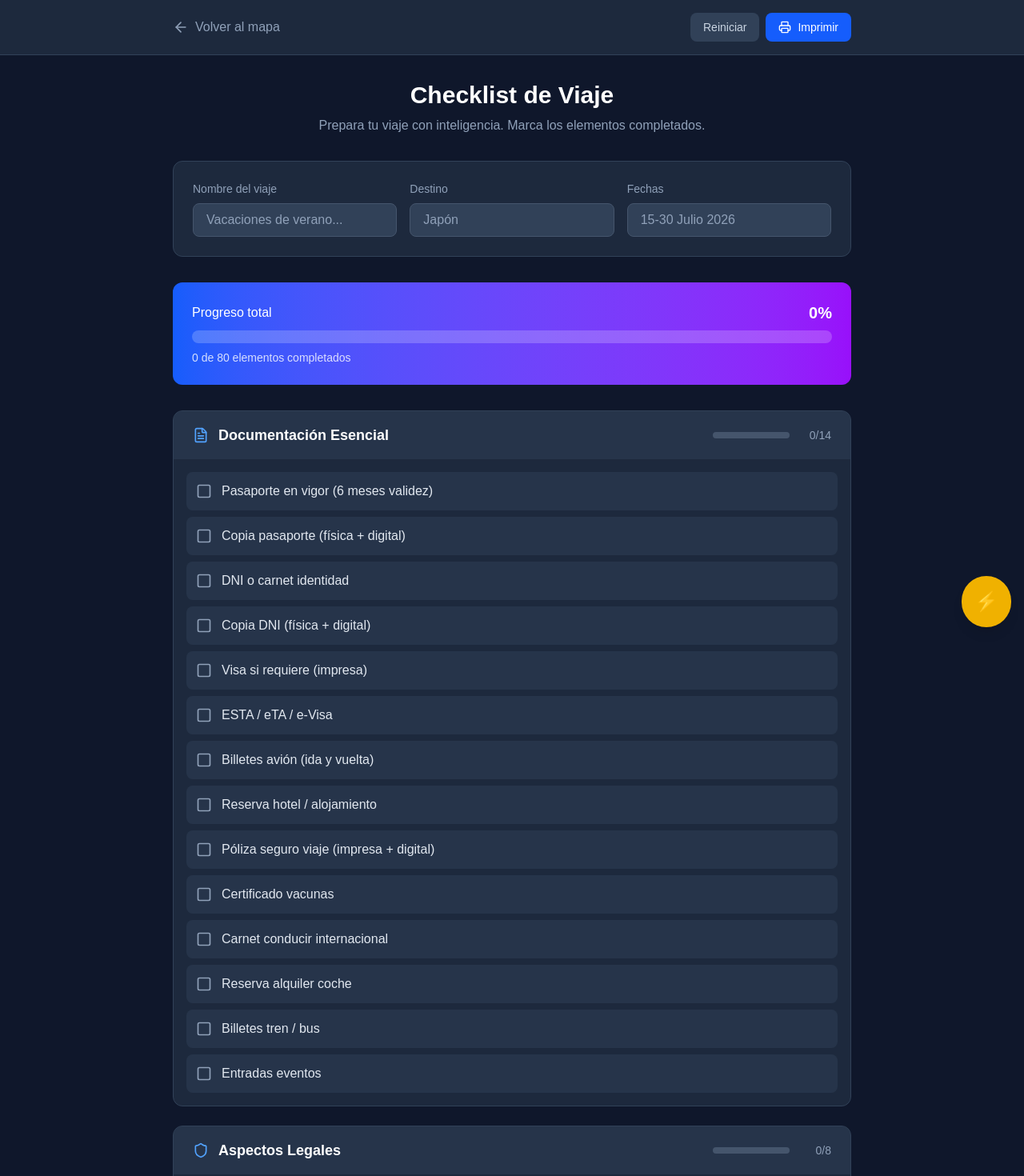
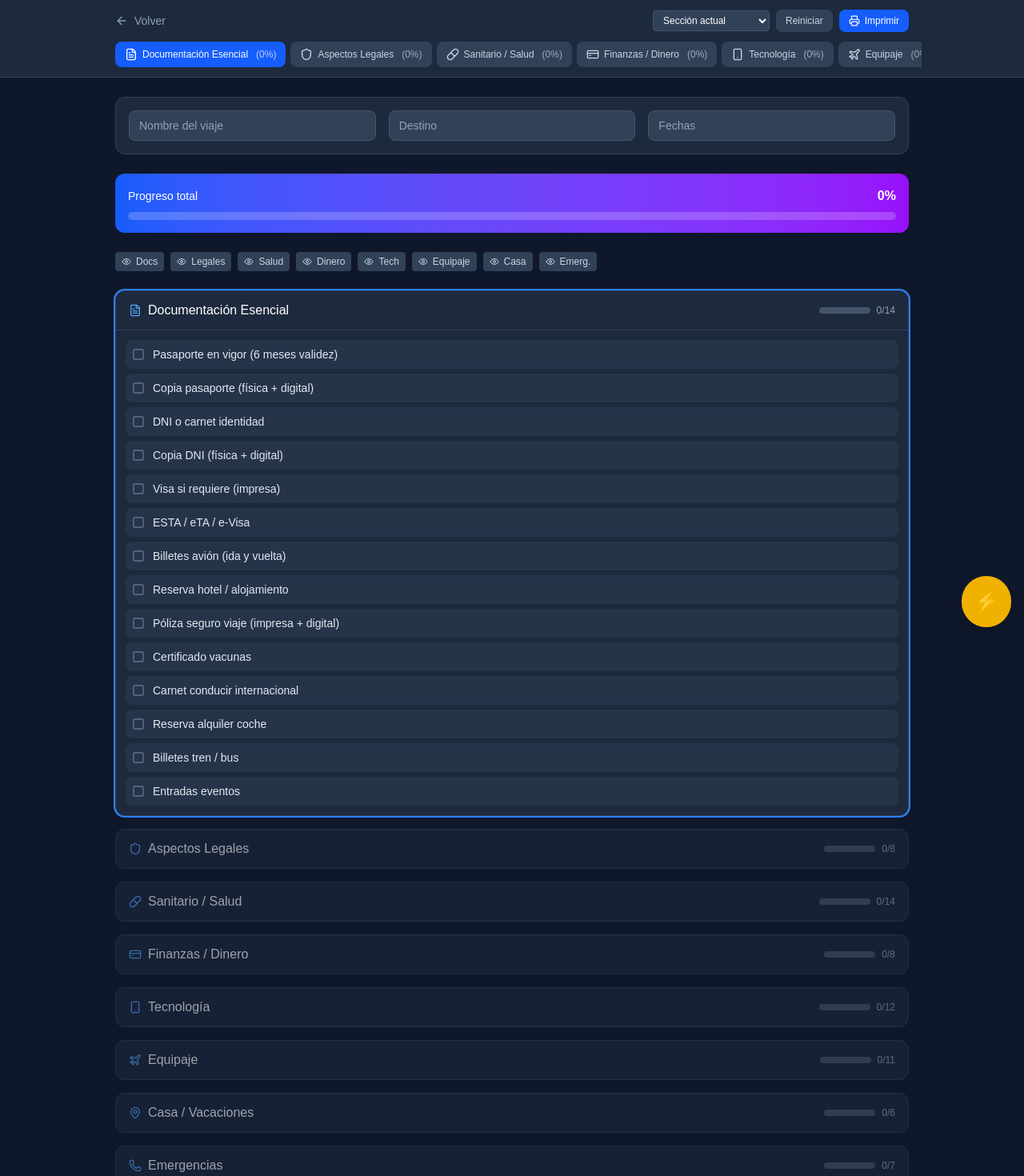
Before and after one commit to mcasrom/viaje-con-inteligencia, a Next.js app: page /checklist in a window 1280 px wide. Shown: the top 1470 px of the page at 80% size. Built offline with nearby package versions, Linux system fonts and the light colour scheme.

Commit message:
feat: transform checklist into tabs with print options

```diff
--- a/src/app/checklist/page.tsx
+++ b/src/app/checklist/page.tsx
@@ -1,12 +1,13 @@
 'use client';
 
-import { useState } from 'react';
+import { useState, useRef } from 'react';
 import Link from 'next/link';
-import { CheckSquare, Square, Printer, ArrowLeft, FileText, Pill, Shield, CreditCard, Smartphone, Plane, MapPin, Phone } from 'lucide-react';
+import { CheckSquare, Square, Printer, ArrowLeft, FileText, Pill, Shield, CreditCard, Smartphone, Plane, MapPin, Phone, Eye, EyeOff } from 'lucide-react';
 
 interface ChecklistCategory {
   id: string;
   name: string;
+  shortName: string;
   icon: React.ReactNode;
   items: { id: string; text: string }[];
 }
@@ -15,7 +16,8 @@ const checklistCategories: ChecklistCategory[] = [
   {
     id: 'documentos',
     name: 'Documentación Esencial',
-    icon: <FileText className="w-5 h-5" />,
+    shortName: 'Docs',
+    icon: <FileText className="w-4 h-4" />,
     items: [
       { id: 'passport', text: 'Pasaporte en vigor (6 meses validez)' },
       { id: 'passport-copy', text: 'Copia pasaporte (física + digital)' },
@@ -36,13 +38,14 @@ const checklistCategories: ChecklistCategory[] = [
   {
     id: 'legales',
     name: 'Aspectos Legales',
-    icon: <Shield className="w-5 h-5" />,
+    shortName: 'Legales',
+    icon: <Shield className="w-4 h-4" />,
     items: [
       { id: 'visa-check', text: 'Verificar requisitos visado' },
-      { id: 'customs', text: '了解海关规定 (Customs regulations)' },
+      { id: 'customs', text: 'Regulaciones aduaneras' },
       { id: 'prohibited', text: 'Revisar objetos prohibidos' },
       { id: 'drugs', text: 'Medicamentos: receta médica inglés' },
-      { id: 'food', text: 'Productos alimentación permits' },
+      { id: 'food', text: 'Productos alimentación permitidos' },
       { id: 'cash-limit', text: 'Límite efectivo Declaración (>10.000$)' },
       { id: 'pets', text: 'Permisos mascotas' },
       { id: 'drone', text: 'Permiso drone si aplica' },
@@ -50,8 +53,9 @@ const checklistCategories: ChecklistCategory[] = [
   },
   {
     id: 'sanitarios',
-    name: 'Sanitarios / Salud',
-    icon: <Pill className="w-5 h-5" />,
+    name: 'Sanitario / Salud',
+    shortName: 'Salud',
+    icon: <Pill className="w-4 h-4" />,
     items: [
       { id: 'vaccines', text: 'Vacunas recomendadas/obligatorias' },
       { id: 'insurance-health', text: 'Seguro médico internacional' },
@@ -60,7 +64,7 @@ const checklistCategories: ChecklistCategory[] = [
       { id: 'prescription', text: 'Receta médica en inglés' },
       { id: 'first-aid', text: 'Botiquín básico' },
       { id: 'painkillers', text: 'Analgésicos' },
-      { id: 'anti diarrhea', text: 'Antidiarreicos' },
+      { id: 'anti-diarrhea', text: 'Antidiarreicos' },
       { id: 'insect', text: 'Repelente insectos' },
       { id: 'sunscreen', text: 'Protector solar' },
       { id: 'altitude', text: 'Medicamentos altitud (si aplica)' },
@@ -72,10 +76,11 @@ const checklistCategories: ChecklistCategory[] = [
   {
     id: 'finanzas',
     name: 'Finanzas / Dinero',
-    icon: <CreditCard className="w-5 h-5" />,
+    shortName: 'Dinero',
+    icon: <CreditCard className="w-4 h-4" />,
     items: [
       { id: 'cash-local', text: 'Efectivo moneda local' },
-      { id: 'cash-euros', text: 'Euros / dólares备用' },
+      { id: 'cash-euros', text: 'Euros / dólares backup' },
       { id: 'cards', text: 'Tarjetas crédito (aviso banco)' },
       { id: 'cards-2', text: 'Tarjeta secundaria backup' },
       { id: 'atm', text: 'Tarjeta ATM internacional' },
@@ -87,7 +92,8 @@ const checklistCategories: ChecklistCategory[] = [
   {
     id: 'tecnologia',
     name: 'Tecnología',
-    icon: <Smartphone className="w-5 h-5" />,
+    shortName: 'Tech',
+    icon: <Smartphone className="w-4 h-4" />,
     items: [
       { id: 'phone', text: 'Móvil cargado + cargador' },
       { id: 'power-bank', text: 'Power bank' },
@@ -106,7 +112,8 @@ const checklistCategories: ChecklistCategory[] = [
   {
     id: 'equipaje',
     name: 'Equipaje',
-    icon: <Plane className="w-5 h-5" />,
+    shortName: 'Equipaje',
+    icon: <Plane className="w-4 h-4" />,
     items: [
       { id: 'luggage', text: 'Maleta principal' },
       { id: 'carry-on', text: 'Equipaje mano' },
@@ -124,7 +131,8 @@ const checklistCategories: ChecklistCategory[] = [
   {
     id: 'hogar',
     name: 'Casa / Vacaciones',
-    icon: <MapPin className="w-5 h-5" />,
+    shortName: 'Casa',
+    icon: <MapPin className="w-4 h-4" />,
     items: [
       { id: 'plants', text: 'Plantas regadas / cuidado' },
       { id: 'mail', text: 'Correspondencia detenida' },
@@ -136,8 +144,9 @@ const checklistCategories: ChecklistCategory[] = [
   },
   {
     id: 'emergencias',
-    name: 'Contactos Emergencia',
-    icon: <Phone className="w-5 h-5" />,
+    name: 'Emergencias',
+    shortName: 'Emerg.',
+    icon: <Phone className="w-4 h-4" />,
     items: [
       { id: 'embassy', text: 'Embajada país destino' },
       { id: 'family', text: 'Familia notificación viaje' },
@@ -151,6 +160,11 @@ const checklistCategories: ChecklistCategory[] = [
 ];
 
 export default function ChecklistPage() {
+  const [activeTab, setActiveTab] = useState('documentos');
+  const [visibleSections, setVisibleSections] = useState<Set<string>>(new Set(checklistCategories.map(c => c.id)));
+  const [printMode, setPrintMode] = useState<'all' | 'current'>('current');
+  const printRef = useRef<HTMLDivElement>(null);
+
   const [checklist, setChecklist] = useState<Record<string, Record<string, boolean>>>(() => {
     const initial: Record<string, Record<string, boolean>> = {};
     checklistCategories.forEach(cat => {
@@ -165,6 +179,7 @@ export default function ChecklistPage() {
   const [tripName, setTripName] = useState('');
   const [destination, setDestination] = useState('');
   const [dates, setDates] = useState('');
+  const [notes, setNotes] = useState('');
 
   const toggleItem = (categoryId: string, itemId: string) => {
     setChecklist(prev => ({
@@ -174,6 +189,18 @@ export default function ChecklistPage() {
         [itemId]: !prev[categoryId][itemId]
       }
     }));
+  };
+
+  const toggleSectionVisibility = (categoryId: string) => {
+    setVisibleSections(prev => {
+      const next = new Set(prev);
+      if (next.has(categoryId)) {
+        next.delete(categoryId);
+      } else {
+        next.add(categoryId);
+      }
+      return next;
+    });
   };
 
   const getCategoryProgress = (categoryId: string) => {
@@ -188,11 +215,7 @@ export default function ChecklistPage() {
     const checked = checklistCategories.reduce((acc, cat) => {
       return acc + cat.items.filter(item => checklist[cat.id][item.id]).length;
     }, 0);
-    return Math.round((checked / total) * 100);
-  };
-
-  const printChecklist = () => {
-    window.print();
+    return total > 0 ? Math.round((checked / total) * 100) : 0;
   };
 
   const resetChecklist = () => {
@@ -206,227 +229,257 @@ export default function ChecklistPage() {
     setChecklist(initial);
   };
 
+  const printChecklist = () => {
+    const sectionsToPrint = printMode === 'all'
+      ? checklistCategories
+      : [checklistCategories.find(c => c.id === activeTab)!];
+
+    const printContent = sectionsToPrint
+      .map(cat => {
+        const checked = cat.items.filter(i => checklist[cat.id][i.id]);
+        const unchecked = cat.items.filter(i => !checklist[cat.id][i.id]);
+
+        return `
+          <div style="margin-bottom: 20px; page-break-inside: avoid;">
+            <h3 style="border-bottom: 2px solid #3b82f6; padding-bottom: 5px; margin-bottom: 10px;">
+              ${cat.icon || ''} ${cat.name}
+            </h3>
+            ${checked.map(i => `<div style="color: #16a34a;">✓ ${i.text}</div>`).join('')}
+            ${unchecked.map(i => `<div style="color: #94a3b8;">☐ ${i.text}</div>`).join('')}
+          </div>
+        `;
+      })
+      .join('');
+
+    const header = tripName || destination || dates
+      ? `<div style="margin-bottom: 20px; padding: 10px; background: #f1f5f9; border-radius: 8px;">
+          <strong>${tripName || 'Viaje'}</strong> ${destination ? '→ ' + destination : ''} ${dates ? '(' + dates + ')' : ''}
+        </div>`
+      : '';
+
+    const printWindow = window.open('', '_blank');
+    if (printWindow) {
+      printWindow.document.write(`
+        <html>
+          <head>
+            <title>Checklist Viaje - ${tripName || destination || 'Viaje con Inteligencia'}</title>
+            <style>
+              body { font-family: Arial, sans-serif; padding: 20px; color: #1e293b; }
+              h1 { color: #1e293b; border-bottom: 2px solid #3b82f6; padding-bottom: 10px; }
+              h3 { color: #1e293b; }
+              @media print { body { padding: 0; } }
+            </style>
+          </head>
+          <body>
+            <h1>✈️ Checklist de Viaje</h1>
+            ${header}
+            ${printContent}
+            ${notes ? `<div style="margin-top: 20px;"><h3>Notas:</h3><p>${notes}</p></div>` : ''}
+          </body>
+        </html>
+      `);
+      printWindow.document.close();
+      printWindow.print();
+    }
+  };
+
+  const activeCategory = checklistCategories.find(c => c.id === activeTab)!;
+
   return (
     <div className="min-h-screen bg-slate-900">
-      <header className="bg-slate-800 border-b border-slate-700">
-        <div className="max-w-4xl mx-auto px-6 py-4 flex items-center justify-between">
-          <Link href="/" className="flex items-center gap-2 text-slate-400 hover:text-white transition-colors">
-            <ArrowLeft className="w-5 h-5" />
-            <span>Volver al mapa</span>
+      <header className="bg-slate-800 border-b border-slate-700 sticky top-0 z-50">
+        <div className="max-w-5xl mx-auto px-4 py-3 flex items-center justify-between gap-4">
+          <Link href="/" className="flex items-center gap-2 text-slate-400 hover:text-white transition-colors text-sm">
+            <ArrowLeft className="w-4 h-4" />
+            <span className="hidden sm:inline">Volver</span>
           </Link>
-          <div className="flex gap-2 no-print">
+
+          <div className="flex items-center gap-2">
+            <select
+              value={printMode}
+              onChange={(e) => setPrintMode(e.target.value as 'all' | 'current')}
+              className="bg-slate-700 text-white text-xs px-2 py-1 rounded border border-slate-600"
+            >
+              <option value="current">Sección actual</option>
+              <option value="all">Todas las secciones</option>
+            </select>
             <button
               onClick={resetChecklist}
-              className="px-4 py-2 bg-slate-700 text-slate-300 rounded-lg hover:bg-slate-600 transition-colors text-sm"
+              className="px-3 py-1.5 bg-slate-700 text-slate-300 rounded-lg hover:bg-slate-600 transition-colors text-xs"
             >
               Reiniciar
             </button>
             <button
               onClick={printChecklist}
-              className="px-4 py-2 bg-blue-600 text-white rounded-lg hover:bg-blue-700 transition-colors text-sm flex items-center gap-2"
+              className="px-3 py-1.5 bg-blue-600 text-white rounded-lg hover:bg-blue-700 transition-colors text-xs flex items-center gap-1.5"
             >
-              <Printer className="w-4 h-4" />
-              Imprimir
+              <Printer className="w-3.5 h-3.5" />
+              <span className="hidden sm:inline">Imprimir</span>
             </button>
+          </div>
+        </div>
+
+        <div className="max-w-5xl mx-auto px-4 pb-3 overflow-x-auto">
+          <div className="flex gap-1.5 min-w-max">
+            {checklistCategories.map(cat => (
+              <button
+                key={cat.id}
+                onClick={() => setActiveTab(cat.id)}
+                className={`px-3 py-2 rounded-lg text-xs font-medium transition-all whitespace-nowrap flex items-center gap-1.5 ${
+                  activeTab === cat.id
+                    ? 'bg-blue-600 text-white'
+                    : visibleSections.has(cat.id)
+                      ? 'bg-slate-700 text-slate-300 hover:bg-slate-600'
+                      : 'bg-slate-800 text-slate-500 hover:bg-slate-700'
+                }`}
+              >
+                {cat.icon}
+                <span className="hidden md:inline">{cat.name}</span>
+                <span className="md:hidden">{cat.shortName}</span>
+                <span className="ml-1 opacity-70">({getCategoryProgress(cat.id)}%)</span>
+              </button>
+            ))}
           </div>
         </div>
       </header>
 
-      <main className="max-w-4xl mx-auto px-6 py-8">
-        <div className="text-center mb-8">
-          <h1 className="text-3xl font-bold text-white mb-2">Checklist de Viaje</h1>
-          <p className="text-slate-400">Prepara tu viaje con inteligencia. Marca los elementos completados.</p>
-        </div>
-
-        <div className="bg-slate-800 rounded-xl p-6 mb-8 border border-slate-700 no-print">
+      <main className="max-w-5xl mx-auto px-4 py-6">
+        <div className="bg-slate-800 rounded-xl p-4 mb-6 border border-slate-700">
           <div className="grid md:grid-cols-3 gap-4">
-            <div>
-              <label className="block text-slate-400 text-sm mb-2">Nombre del viaje</label>
             <input
               type="text"
               value={tripName}
               onChange={(e) => setTripName(e.target.value)}
-                placeholder="Vacaciones de verano..."
-                className="w-full px-4 py-2 bg-slate-700 border border-slate-600 rounded-lg text-white placeholder-slate-400"
+              placeholder="Nombre del viaje"
+              className="px-3 py-2 bg-slate-700 border border-slate-600 rounded-lg text-white text-sm placeholder-slate-400"
             />
-            </div>
-            <div>
-              <label className="block text-slate-400 text-sm mb-2">Destino</label>
             <input
               type="text"
               value={destination}
               onChange={(e) => setDestination(e.target.value)}
-                placeholder="Japón"
-                className="w-full px-4 py-2 bg-slate-700 border border-slate-600 rounded-lg text-white placeholder-slate-400"
+              placeholder="Destino"
+              className="px-3 py-2 bg-slate-700 border border-slate-600 rounded-lg text-white text-sm placeholder-slate-400"
             />
-            </div>
-            <div>
-              <label className="block text-slate-400 text-sm mb-2">Fechas</label>
             <input
               type="text"
               value={dates}
               onChange={(e) => setDates(e.target.value)}
-                placeholder="15-30 Julio 2026"
-                className="w-full px-4 py-2 bg-slate-700 border border-slate-600 rounded-lg text-white placeholder-slate-400"
+              placeholder="Fechas"
+              className="px-3 py-2 bg-slate-700 border border-slate-600 rounded-lg text-white text-sm placeholder-slate-400"
             />
           </div>
         </div>
+
+        <div className="bg-gradient-to-r from-blue-600 to-purple-600 rounded-xl p-4 mb-6">
+          <div className="flex items-center justify-between mb-2">
+            <span className="text-white font-medium text-sm">Progreso total</span>
+            <span className="text-white font-bold">{getTotalProgress()}%</span>
           </div>
-
-        <div className="bg-gradient-to-r from-blue-600 to-purple-600 rounded-xl p-6 mb-8">
-          <div className="flex items-center justify-between mb-2">
-            <span className="text-white font-medium">Progreso total</span>
-            <span className="text-white font-bold text-xl">{getTotalProgress()}%</span>
-          </div>
-          <div className="h-4 bg-white/20 rounded-full overflow-hidden">
+          <div className="h-2.5 bg-white/20 rounded-full overflow-hidden">
             <div
               className="h-full bg-white rounded-full transition-all duration-500"
               style={{ width: `${getTotalProgress()}%` }}
             />
           </div>
-          <p className="text-white/80 text-sm mt-2">
-            {checklistCategories.reduce((acc, cat) => acc + cat.items.filter(item => checklist[cat.id][item.id]).length, 0)} de{' '}
-            {checklistCategories.reduce((acc, cat) => acc + cat.items.length, 0)} elementos completados
-          </p>
         </div>
 
-        <div className="space-y-6">
-          {checklistCategories.map((category) => (
-            <div key={category.id} className="bg-slate-800 rounded-xl border border-slate-700 overflow-hidden">
-              <div className="bg-slate-700/50 px-6 py-4 flex items-center justify-between">
-                <div className="flex items-center gap-3">
+        <div className="flex flex-wrap gap-2 mb-6">
+          {checklistCategories.map(cat => (
+            <button
+              key={cat.id}
+              onClick={() => toggleSectionVisibility(cat.id)}
+              className={`px-2 py-1 rounded text-xs flex items-center gap-1.5 transition-colors ${
+                visibleSections.has(cat.id)
+                  ? 'bg-slate-700 text-slate-300 hover:bg-slate-600'
+                  : 'bg-slate-800 text-slate-500 line-through'
+              }`}
+            >
+              {visibleSections.has(cat.id) ? <Eye className="w-3 h-3" /> : <EyeOff className="w-3 h-3" />}
+              {cat.shortName}
+            </button>
+          ))}
+        </div>
+
+        <div className="space-y-4">
+          {checklistCategories
+            .filter(cat => visibleSections.has(cat.id))
+            .map(category => (
+              <div
+                key={category.id}
+                id={`section-${category.id}`}
+                className={`bg-slate-800 rounded-xl border border-slate-700 overflow-hidden transition-all ${
+                  activeTab === category.id ? 'ring-2 ring-blue-500' : 'opacity-60 hover:opacity-80'
+                }`}
+              >
+                <button
+                  onClick={() => setActiveTab(category.id)}
+                  className="w-full px-4 py-3 flex items-center justify-between hover:bg-slate-700/50"
+                >
+                  <div className="flex items-center gap-2">
                     <span className="text-blue-400">{category.icon}</span>
-                  <h2 className="text-lg font-semibold text-white">{category.name}</h2>
+                    <span className="font-medium text-white">{category.name}</span>
                   </div>
-                <div className="flex items-center gap-3">
-                  <div className="w-24 h-2 bg-slate-600 rounded-full overflow-hidden">
+                  <div className="flex items-center gap-2">
+                    <div className="w-16 h-2 bg-slate-600 rounded-full overflow-hidden">
                       <div
-                      className="h-full bg-green-500 rounded-full transition-all duration-300"
+                        className="h-full bg-green-500 rounded-full"
                         style={{ width: `${getCategoryProgress(category.id)}%` }}
                       />
                     </div>
-                  <span className="text-slate-400 text-sm w-10 text-right">
+                    <span className="text-slate-400 text-xs">
                       {category.items.filter(item => checklist[category.id][item.id]).length}/{category.items.length}
                     </span>
                   </div>
-              </div>
-              <div className="p-4 grid gap-2">
+                </button>
+
+                {activeTab === category.id && (
+                  <div className="p-3 grid gap-1.5 border-t border-slate-700">
                     {category.items.map((item) => (
-                  <label
+                      <button
                         key={item.id}
-                    className={`flex items-center gap-3 p-3 rounded-lg cursor-pointer transition-colors no-print ${
+                        onClick={() => toggleItem(category.id, item.id)}
+                        className={`flex items-center gap-2.5 p-2 rounded-lg text-left transition-colors ${
                           checklist[category.id][item.id]
                             ? 'bg-green-500/20 hover:bg-green-500/30'
                             : 'bg-slate-700/50 hover:bg-slate-700'
                         }`}
                       >
-                    <button
-                      onClick={() => toggleItem(category.id, item.id)}
-                      className="flex-shrink-0"
-                    >
                         {checklist[category.id][item.id] ? (
-                        <CheckSquare className="w-5 h-5 text-green-500" />
+                          <CheckSquare className="w-4 h-4 text-green-500 flex-shrink-0" />
                         ) : (
-                        <Square className="w-5 h-5 text-slate-400" />
+                          <Square className="w-4 h-4 text-slate-500 flex-shrink-0" />
                         )}
-                    </button>
-                    <span className={`${
+                        <span className={`text-sm ${
                           checklist[category.id][item.id]
                             ? 'text-green-300 line-through'
                             : 'text-slate-200'
                         }`}>
                           {item.text}
                         </span>
-                  </label>
+                      </button>
                     ))}
                   </div>
+                )}
               </div>
             ))}
         </div>
 
-        <div className="mt-8 p-6 bg-slate-800 rounded-xl border border-slate-700 no-print">
-          <h3 className="text-lg font-semibold text-white mb-4">Notas personales</h3>
+        <div className="mt-6 p-4 bg-slate-800 rounded-xl border border-slate-700">
+          <h3 className="text-sm font-medium text-white mb-2">Notas personales</h3>
           <textarea
-            className="w-full h-32 px-4 py-3 bg-slate-700 border border-slate-600 rounded-lg text-white placeholder-slate-400 resize-none"
-            placeholder="Añade tus notas, recordatorios especiales, números importantes..."
+            value={notes}
+            onChange={(e) => setNotes(e.target.value)}
+            className="w-full h-24 px-3 py-2 bg-slate-700 border border-slate-600 rounded-lg text-white text-sm placeholder-slate-400 resize-none"
+            placeholder="Añade tus notas, recordatorios especiales..."
           />
         </div>
       </main>
 
       <style jsx global>{`
         @media print {
-          body {
-            background: white !important;
-            color: black !important;
-          }
-          .no-print {
-            display: none !important;
-          }
-          .min-h-screen {
-            min-height: auto !important;
-          }
-          .bg-slate-900 {
-            background: white !important;
-          }
-          .bg-slate-800 {
-            background: #f8fafc !important;
-            border-color: #e2e8f0 !important;
-          }
-          .bg-slate-700 {
-            background: #f1f5f9 !important;
-          }
-          .bg-slate-700\\/50 {
-            background: #e2e8f0 !important;
-          }
-          .bg-green-500\\/20 {
-            background: #dcfce7 !important;
-          }
-          .text-white {
-            color: #1e293b !important;
-          }
-          .text-slate-400 {
-            color: #64748b !important;
-          }
-          .text-slate-200 {
-            color: #334155 !important;
-          }
-          .text-blue-400 {
-            color: #3b82f6 !important;
-          }
-          .text-green-500 {
-            color: #22c55e !important;
-          }
-          .text-green-300 {
-            color: #16a34a !important;
-          }
-          .border-slate-700 {
-            border-color: #cbd5e1 !important;
-          }
-          .rounded-xl {
-            border-radius: 0.5rem !important;
-          }
-          .from-blue-600 {
-            --tw-gradient-from: #3b82f6 !important;
-          }
-          .to-purple-600 {
-            --tw-gradient-to: #a855f7 !important;
-          }
-          .bg-gradient-to-r {
-            background: #f1f5f9 !important;
-          }
-          .text-white\\/80 {
-            color: #475569 !important;
-          }
-          h1, h2, h3 {
-            color: #1e293b !important;
-          }
-          label[style] {
-            background: white !important;
-            border: 1px solid #e2e8f0 !important;
-          }
-          @page {
-            margin: 1cm;
-          }
+          header, .no-print { display: none !important; }
+          body { background: white !important; }
+          .min-h-screen { min-height: auto !important; }
         }
       `}</style>
     </div>
```
Lines whose indentation alone changed are shown as unchanged.
